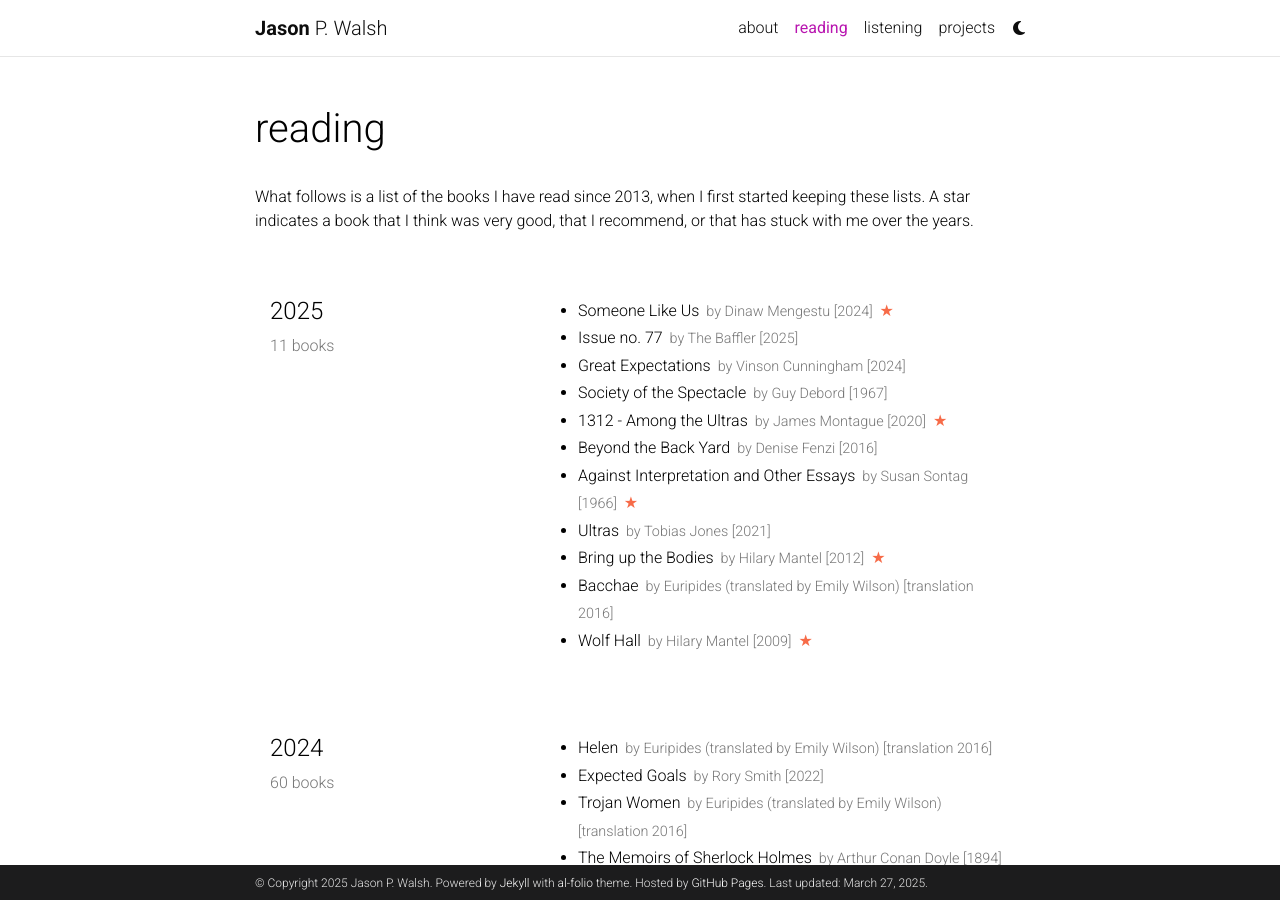
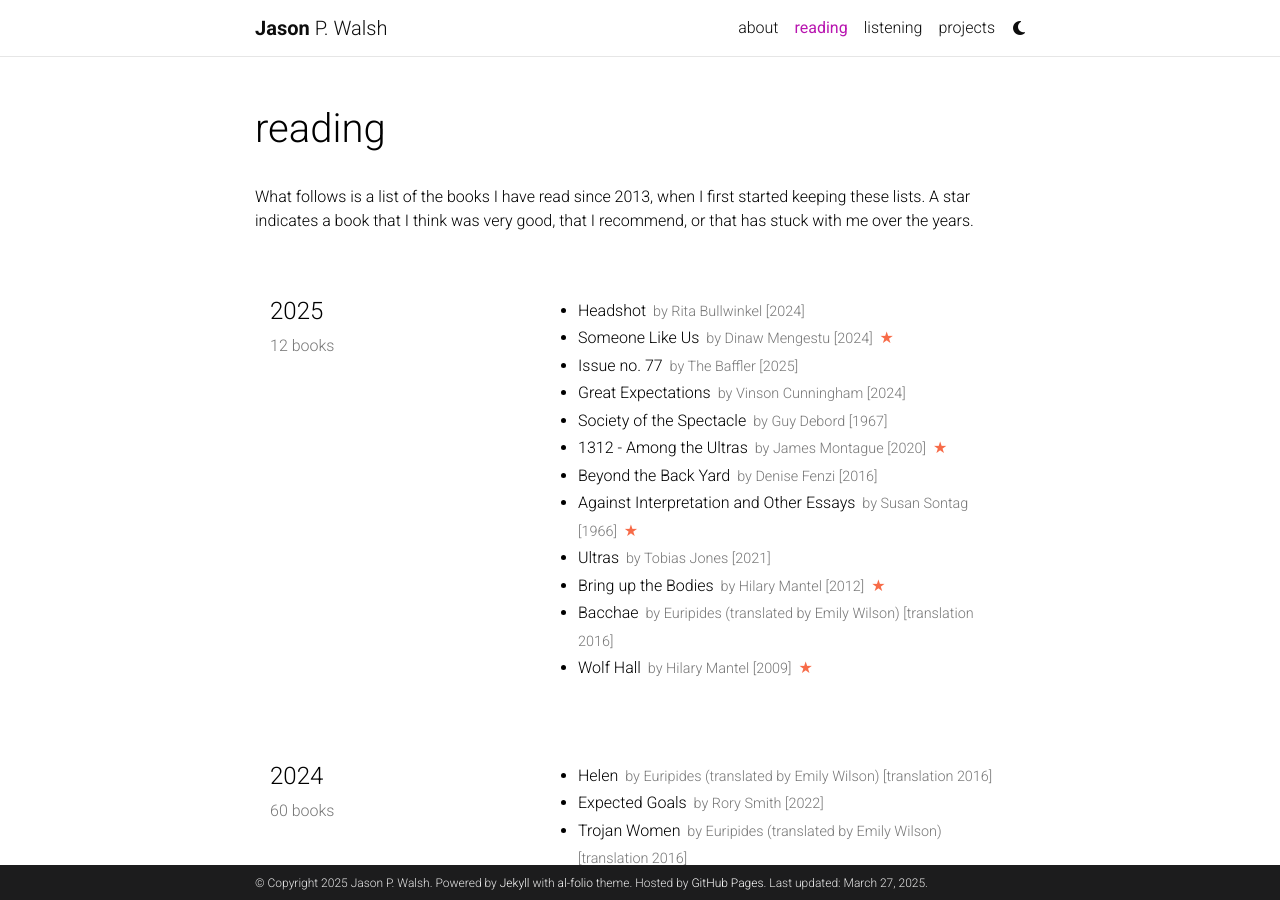
Before and after one commit to jwals23/jwals23.github.io, a Jekyll site: the page built from _pages/reading.md, in a window 1280 px wide and 900 px high. Built offline with Jekyll 4.4.1, drawn with Linux system fonts in a browser that asks for light colours; comment, search, counter and statistics services are not loaded; a style sheet for code colours, icons or effects is not loaded.

Commit message:
Update reading.yml

```diff
--- a/_data/reading.yml
+++ b/_data/reading.yml
@@ -1,6 +1,10 @@
 list:
   - year: "2025"
     books:
+      - title: Headshot
+        author: Rita Bullwinkel
+        year: 2024
+
       - title: Someone Like Us
         author: Dinaw Mengestu
         year: 2024
```
